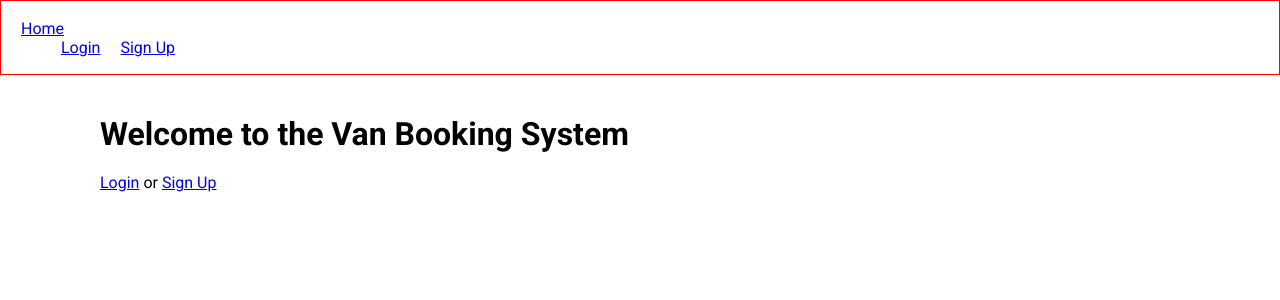
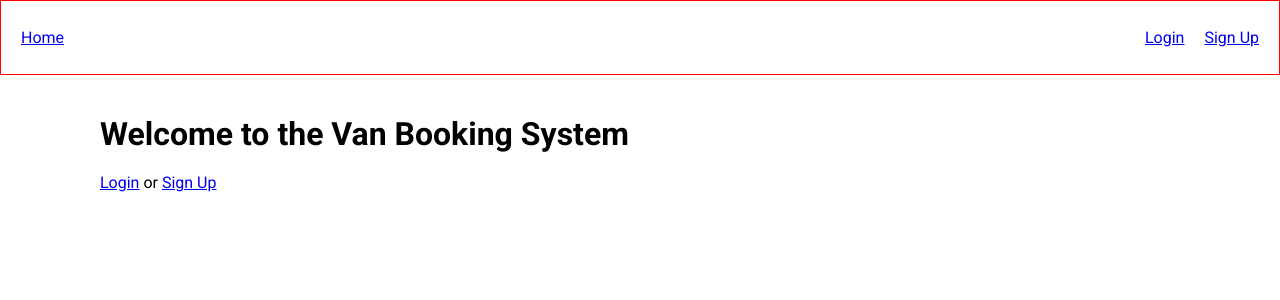
Before and after one commit to spiderrichard/Van-Booking-System, a PHP site: page / in a window 1280 px wide. Shown: the top 300 px of the page. Run offline with PHP 8.4, Linux system fonts and the light colour scheme.

Commit message:
removing width control

```diff
--- a/index.php
+++ b/index.php
@@ -17,7 +17,6 @@ session_start();
 </head>
 <body>
     <nav>
-        <div class="width-control">
         <a href="index.php">Home</a>
         <div class="nav-inner-right">
             <ul class="nav-ul">
@@ -36,7 +35,6 @@ session_start();
             <?php else: ?>
             <?php endif; ?>
         </div>
-        </div>
     </nav>
 
     <main>
```
Lines whose indentation alone changed are shown as unchanged.
